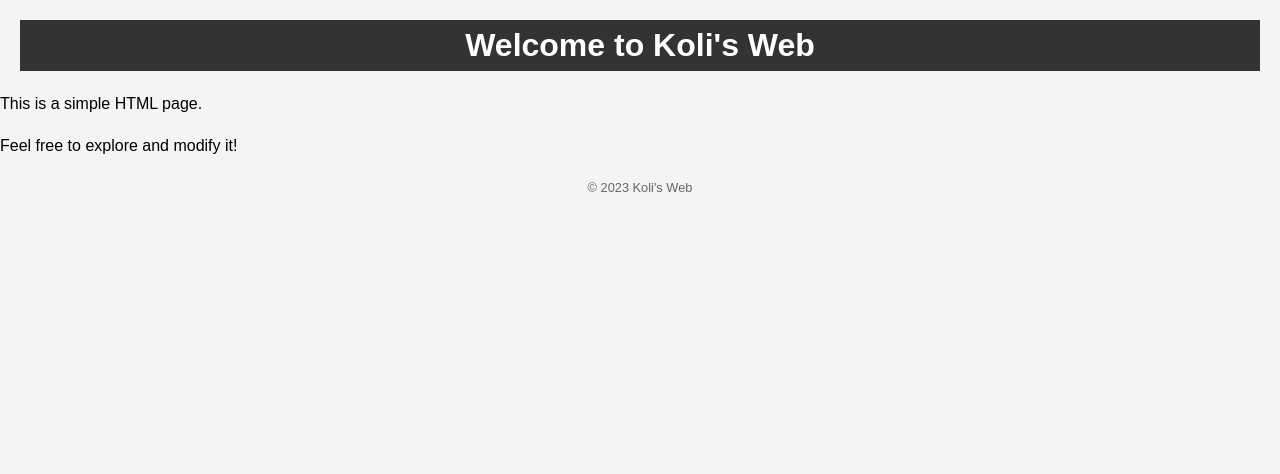
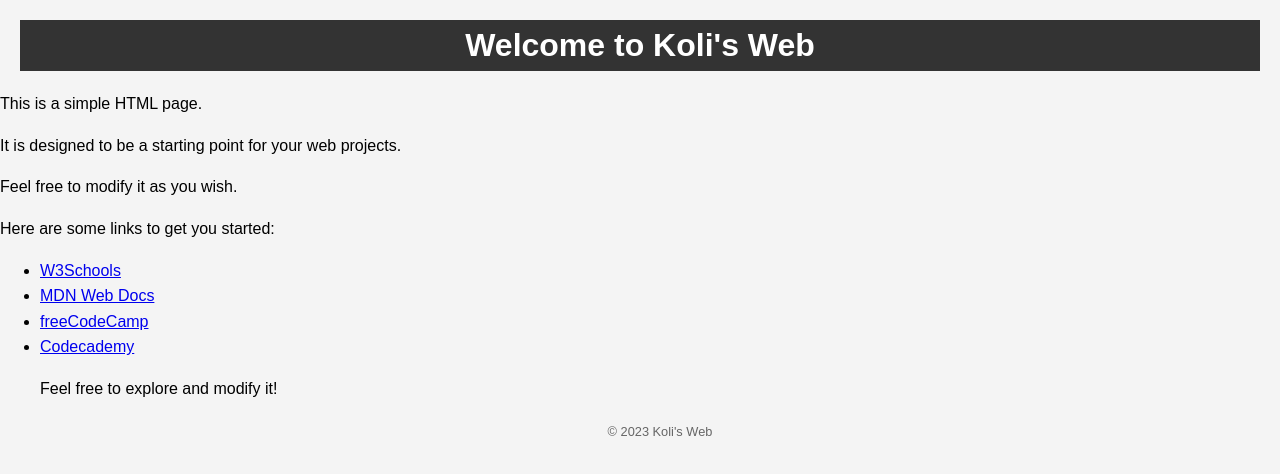
Before and after one commit to tanjimul755/first-git-repository, a plain HTML site: page Index.html in a window 1280 px wide. Drawn offline with Linux system fonts and the light colour scheme.

Commit message:
changed the index.html file name

```diff
--- a/Index.html
+++ b/Index.html
@@ -9,6 +9,14 @@
 <body>
     <h1 class="m-heading">Welcome to Koli's Web</h1>
     <p>This is a simple HTML page.</p>
+    <p>It is designed to be a starting point for your web projects.</p>
+    <p>Feel free to modify it as you wish.</p>
+    <p>Here are some links to get you started:</p>
+    <ul>
+        <li><a href="https://www.w3schools.com/">W3Schools</a></li>
+        <li><a href="https://developer.mozilla.org/en-US/docs/Web/HTML">MDN Web Docs</a></li>
+        <li><a href="https://www.freecodecamp.org/">freeCodeCamp</a></li>
+        <li><a href="https://www.codecademy.com/">Codecademy</a></li>
     <p>Feel free to explore and modify it!</p>
     <footer>
         <p>&copy; 2023 Koli's Web</p>
```
